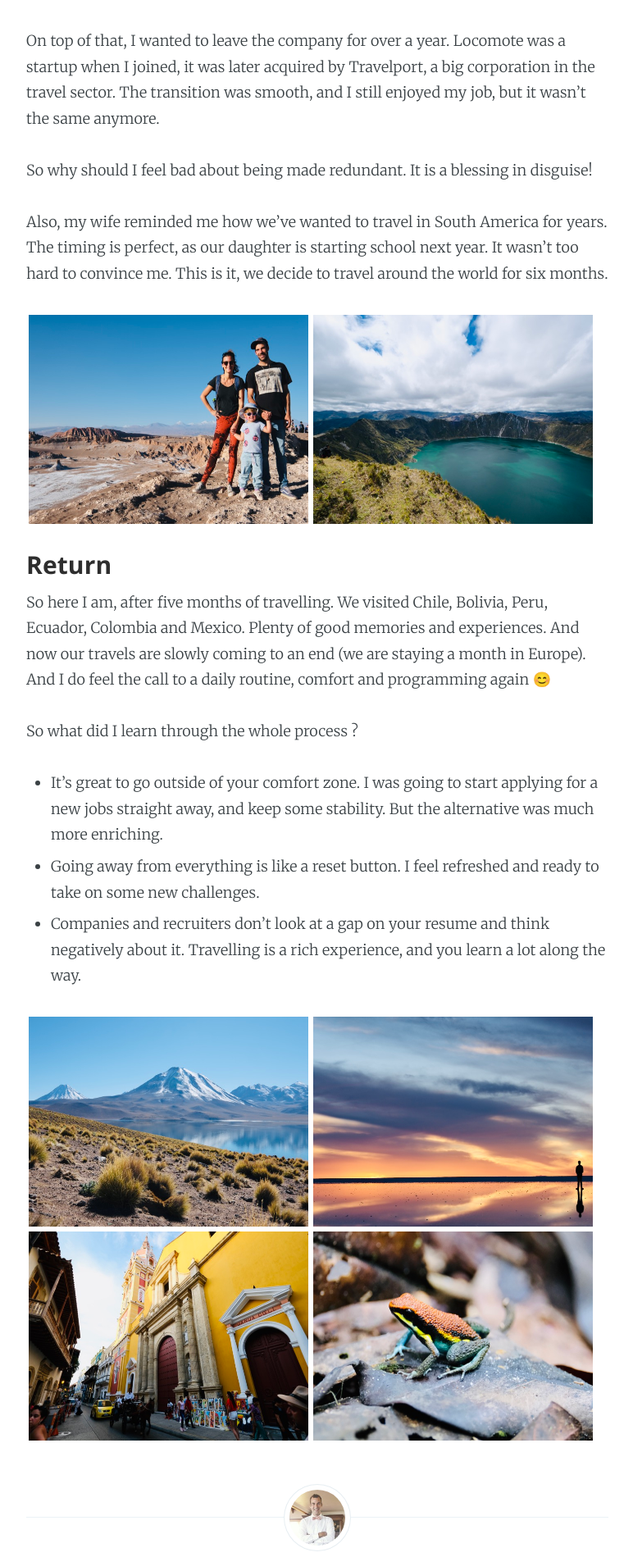
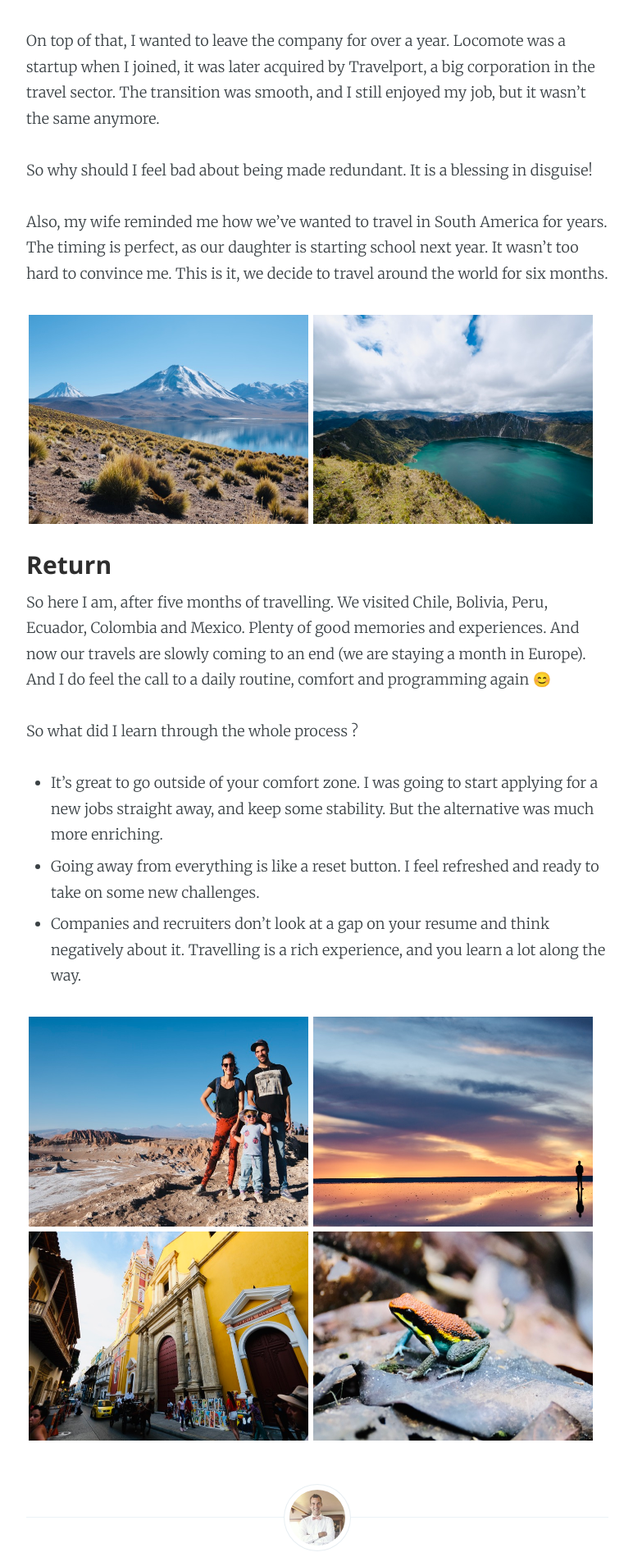
Before and after one commit to damsonn/damsonn.github.io, a Jekyll site: the page built from _posts/2019-09-11-from-redundancy-to-travelling.md, in a window 1280 px wide. Shown: the part 786-2685 px from the top of the page at 82% size, without its empty margins (253-1025 px from the left). Built offline with Jekyll 4.4.1, drawn with Linux system fonts in a browser that asks for light colours; comment, search, counter and statistics services are not loaded.

Commit message:
Change photo order for last post

```diff
--- a/_posts/2019-09-11-from-redundancy-to-travelling.md
+++ b/_posts/2019-09-11-from-redundancy-to-travelling.md
@@ -20,7 +20,7 @@ So why should I feel bad about being made redundant. It is a blessing in disguis
 Also, my wife reminded me how we’ve wanted to travel in South America for years. The timing is perfect, as our daughter is starting school next year. It wasn’t too hard to convince me. This is it, we decide to travel around the world for six months.
 
 <div class="img-wrapper">
-  <img alt="Familly travels 1" src="/assets/images/familly-travels-1.jpeg">
+  <img alt="Familly travels 3" src="/assets/images/familly-travels-3.jpeg">
   <img alt="Familly travels 2" src="/assets/images/familly-travels-2.jpeg">
 </div>
 
@@ -34,7 +34,7 @@ So what did I learn through the whole process ?
 - Companies and recruiters don’t look at a gap on your resume and think negatively about it. Travelling is a rich experience, and you learn a lot along the way.
 
 <div class="img-wrapper">
-  <img alt="Familly travels 3" src="/assets/images/familly-travels-3.jpeg">
+  <img alt="Familly travels 1" src="/assets/images/familly-travels-1.jpeg">
   <img alt="Familly travels 4" src="/assets/images/familly-travels-4.jpeg">
   <img alt="Familly travels 5" src="/assets/images/familly-travels-5.jpeg">
   <img alt="Familly travels 6" src="/assets/images/familly-travels-6.jpeg">
```
